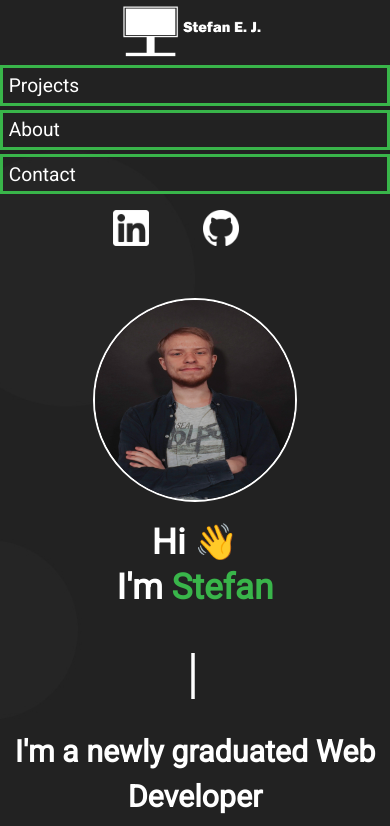
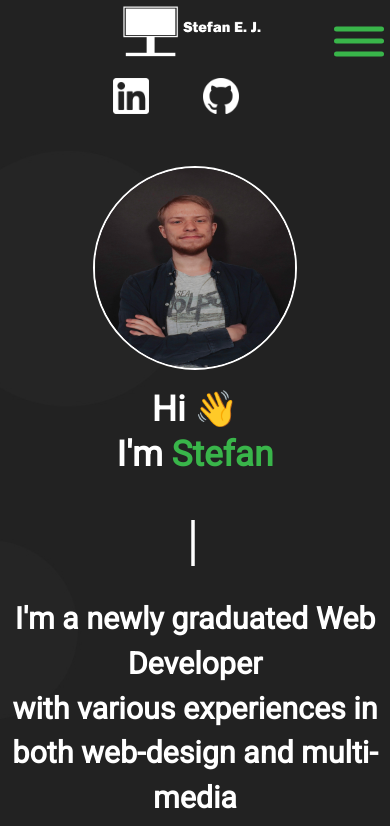
Before and after one commit to sej3686/vue-portfolio, a Vue app: page / in a window 390 px wide. Shown: the top 826 px of the page. Built offline with nearby package versions, Linux system fonts and the light colour scheme.

Commit message:
added hamburger menu for mobile, and changed minor things in responsiveness

```diff
--- a/src/assets/sass/responsive.scss
+++ b/src/assets/sass/responsive.scss
@@ -119,17 +119,99 @@ $darkGreenColor: #228a30;
   //Header
   nav {
     // background-color: green;
-    flex-direction: column;
-    justify-content: center !important;
-    padding-top: 12em;
+    // flex-direction: column;
+    // justify-content: center !important;
+    // padding-top: 12em;
+    display: block !important;
 
-    .main-menu {
-      display: none !important;
+
+    .off-screen-menu {
+      align-items: center;
+      background-color: #212222;
+      display: flex !important;
+      flex-direction: column;
+      height: 100vh;
+      justify-content: center;
+      max-width: 450px;
+      position: fixed;
+      right: -450px;
+      text-align: center;
+      transition: .3s ease;
+      top: 0;
+      width: 100%;
+      z-index: 9;
+
+      a {
+        text-decoration: none;
+
+        li {
+          color: $lightGreenColor;
+          font-size: 30px;
+          list-style-type: none;
+          padding: 10px;
+        }
+      }
     }
 
+    .off-screen-menu.activee {
+      right: 0;
+    }
+
+    #navv {
+      display: flex !important;
+      right: -10px;
+      position: fixed;
+      padding: 1rem;
+      z-index: 10;
+
+      .ham-menu {
+        height: 50px;
+        margin-left: auto;
+        position: relative;
+        width: 50px;
+
+        span {
+          background-color: $lightGreenColor;
+          border-radius: 25px;
+          display: block;
+          height: 5px;
+          left: 50%;
+          position: absolute;
+          top: 50%;
+          transform: translate(-50%, -50%);
+          transition: .3s ease;
+          width: 100%;
+        }
+
+        span:nth-child(1) {
+          top: 25%;
+        }
+
+        span:nth-child(3) {
+          top: 75%;
+        }
+      }
+
+      .ham-menu.activee span:nth-child(1) {
+        top: 50%;
+        transform: translate(-50%, -50%) rotate(45deg);
+      }
+
+      .ham-menu.activee span:nth-child(2) {
+        opacity: 0;
+      }
+
+      .ham-menu.activee span:nth-child(3) {
+        top: 50%;
+        transform: translate(-50%, 0%) rotate(-45deg);
+      }
+    }
+
+
+
+
     .main-menu-2 {
-      display: block !important;
-      position: sticky;
+      // display: block !important;
       width: 100%;
 
       a {
@@ -145,20 +227,21 @@ $darkGreenColor: #228a30;
       }
     }
 
-    // .main-menu {
-    //     flex-direction: column;
-    //     width: 100%;
+    .header-wrapper {
+      align-items: center;
+      display: flex;
+      flex-direction: column !important;
+      justify-content: center;
 
-    //     li {
-    //         border: 3px solid $lightGreenColor;
-    //         margin-left: 0 !important;
-    //         margin-top: 0.2em;
-    //         padding: 5px;
-    //     }
-    // }
-    .some-menu {
-      margin-top: 1em;
+      .main-menu {
+        display: none !important;
+      }
+
+      .some-menu {
+        margin-top: 1em;
+      }
     }
+
   }
 
   .sec-title {
@@ -186,29 +269,33 @@ $darkGreenColor: #228a30;
   //Keyword
   #keyword {
     margin-top: 40em;
+    flex-direction: column;
+    justify-content: center;
 
     .keyword-grid-wrapper {
       // grid-template-columns: auto !important;
-      align-items: center;
       flex-direction: column;
-      height: 700px;
-      justify-content: center;
+      height: 800px;
+      margin: 0 auto;
+      width: 80%;
 
       .keyword-grid-item {
-        height: 300px;
-        width: 100%;
+        box-sizing: border-box;
+        width: 100% !important;
       }
     }
   }
 
   //Projects
   #projects {
-    margin-top: 30em;
+    margin-top: 40em;
 
     .project-wrapper {
-      border: 3px solid #ffffff;
+      border: 3px dotted $darkGreenColor;
       flex-direction: column;
-      width: 99%;
+      margin: 0 auto;
+      margin-top: 2em;
+      width: 80%;
 
       .project {
         width: 100%;
@@ -217,6 +304,10 @@ $darkGreenColor: #228a30;
       .desc {
         width: 100%;
       }
+    }
+
+    .project-wrapper:nth-child(3), .project-wrapper:nth-child(5) {
+      flex-direction: column-reverse !important;
     }
   }
 
@@ -239,7 +330,7 @@ $darkGreenColor: #228a30;
       .about-text {
         margin-top: 5em;
         text-align: center;
-        width: 100% !important;
+        width: 80% !important;
       }
     }
   }
--- a/src/assets/style.scss
+++ b/src/assets/style.scss
@@ -116,17 +116,44 @@ header {
     // background-color: red;
     box-sizing: border-box;
     // border-bottom: 3px dashed $darkGreenColor;
-    min-height: 8vh;
+    // min-height: 8vh;
     display: flex;
     justify-content: space-between;
     padding: 0;
+
+    .off-screen-menu {
+      display: none;
+    }
+
+    #navv {
+      display: none;
+    }
+
+
+
+    .main-menu-2 {
+      // background-color: red;
+      list-style-type: none;
+      display: none;
+      align-items: baseline;
+
+      li:hover {
+        cursor: pointer;
+      }
+    }
+
+    .header-wrapper {
+      align-items: center;
+      display: flex;
+      flex-direction: row;
+      justify-content: space-between;
+      width: 100%;
 
       .main-menu {
         // background-color: #212222;
         list-style-type: none;
         display: flex;
         padding: 0;
-      // margin-left: 2%;
 
         li {
           color: #ffffff;
@@ -152,88 +179,9 @@ header {
         }
       }
 
-    .main-menu-2 {
-      // background-color: red;
-      list-style-type: none;
-      display: none;
-      align-items: baseline;
-
-      // li {
-      //   color: #ffffff;
-      //   font-family: $textFont;
-      //   margin-left: 6em;
-      //   position: relative;
-
-      //   a {
-      //     color: #ffffff;
-      //     text-decoration: none;
-      //     font-size: 20px;
-      //     font-family: $textFont;
-      //     width: 0;
-      //   }
-
-      //   a:hover {
-      //     color: #ccc;
-      //   }
-      // }
-
-      li:hover {
-        cursor: pointer;
-      }
-    }
-
-    .drop-down {
-      background: #ffffff;
-      border-bottom-left-radius: 10px;
-      border-bottom-right-radius: 10px;
-      border-top-right-radius: 10px;
-      display: none;
-      left: 0;
-      list-style-type: none;
-      opacity: 0;
-      padding: 8px;
-      position: absolute;
-      visibility: hidden;
-
-      .icon-row {
-        display: flex;
-        float: left;
-        margin-top: 8px;
-      }
-
-      .icon-row div {
-        //background-color: red;
-        clear: both;
-        float: left;
-        height: 50px;
-        width: 50px;
-        margin-left: 5px;
-        //margin-bottom: 20px;
-        border-style: none;
-      }
-    }
-
-    ul li:hover > .drop-down,
-    ul li .drop-down:hover {
-      cursor: default;
-      visibility: visible;
-      opacity: 1;
-      display: flex;
-      flex-direction: column;
-      height: 120px;
-      width: 275px;
-      //padding-top: 10px;
-      box-shadow: 0px 3px 5px -1px #ccc;
-    }
-
       #logo {
         max-width: 150px;
       }
-
-    // #logo:hover {
-    //     cursor: pointer;
-    //     opacity: 0.8;
-    // }
 
       .some-menu {
         display: flex;
@@ -255,6 +203,16 @@ header {
           }
         }
       }
+    }
+
+
+
+    // #logo:hover {
+    //     cursor: pointer;
+    //     opacity: 0.8;
+    // }
+
+
   } //nav
 
   .header-box-wrapper {
--- a/src/views/HomeView.vue
+++ b/src/views/HomeView.vue
@@ -2,7 +2,25 @@
   <div class="container">
     <!-- <div ref="scrollTopButton" class="scrollToTop">&uarr;</div> -->
     <header>
+
+
       <nav>
+        <div class="off-screen-menu">
+        <ul>
+          <a href="#projects"><li>Projects</li></a>
+          <a href="#about"><li>About</li></a>
+          <a href="#contact"><li>Contact</li></a>
+        </ul>
+      </div>
+
+      <div id="navv">
+        <div class="ham-menu">
+          <span></span>
+          <span></span>
+          <span></span>
+        </div>
+      </div>
+      <div class="header-wrapper">
         <img id="logo" src="../assets/img/logo-new-white.png" alt="logo" />
         <ul class="main-menu">
           <li class="hover-underline-animation">
@@ -16,7 +34,6 @@
         <!-- Main Menu -->
 
         <ul class="main-menu-2">
-          <!--<a href=""><li class="hover-underline-animation" >Home</li></a>-->
           <a href="#projects"><li>Projects</li></a>
           <a href="#about"><li>About</li></a>
           <a href="#contact"><li>Contact</li></a>
@@ -36,10 +53,15 @@
           </li>
           <!-- <li><a href="https://sej.one/old-portfolio/"><img src="./../components/icons/wordpress.png" alt="Wordpress"></a></li> -->
         </ul>
+      </div><!-- Header Wrapper -->
       </nav>
 
       <section class="header-box-wrapper">
-        <img class="profile-pic" src="../assets/img/profil2.jpg" alt="Profile Picture"/>
+        <img
+          class="profile-pic"
+          src="../assets/img/profil2.jpg"
+          alt="Profile Picture"
+        />
 
         <h2>
           Hi &#128075;
@@ -90,8 +112,8 @@
           <img class="img-1" src="../assets/img/code.png" alt="code icon" />
           <h3>Coder</h3>
           <p>
-            What I do when I'm not busy doing other things, is coding for fun. I've been doing
-            various projects
+            What I do when I'm not busy doing other things, is coding for fun.
+            I've been doing various projects
           </p>
         </div>
         <div class="keyword-grid-item">
@@ -324,7 +346,6 @@
   </div>
 </template>
 
-
 <script>
 import { ref, onMounted } from "vue";
 import image1 from "@/assets/img/profil1.jpg";
@@ -447,24 +468,34 @@ export default {
   },
 };
 
-window.addEventListener('scroll', reveal);
+window.addEventListener("scroll", reveal);
 
 function reveal() {
-  var reveals = document.querySelectorAll('.reveal');
+  var reveals = document.querySelectorAll(".reveal");
 
-  for(var i = 0; i < reveals.length; i++) {
-
+  for (var i = 0; i < reveals.length; i++) {
     var windowheight = window.innerHeight;
     var revealtop = reveals[i].getBoundingClientRect().top;
     var revealpoint = 150;
 
-    if(revealtop < windowheight - revealpoint) {
-      reveals[i].classList.add('active');
+    if (revealtop < windowheight - revealpoint) {
+      reveals[i].classList.add("active");
     }
     // else {
     //   reveals[i].classList.remove('active');
     // }
-
   }
 }
+
+document.addEventListener("DOMContentLoaded", () => {
+  const hamMenu = document.querySelector(".ham-menu");
+
+  const offScreenMenu = document.querySelector(".off-screen-menu");
+
+  // console.log(hamMenu);
+  hamMenu.addEventListener("click", () => {
+    hamMenu.classList.toggle("activee");
+    offScreenMenu.classList.toggle("activee");
+  });
+});
 </script>
```
Lines whose indentation alone changed are shown as unchanged.
